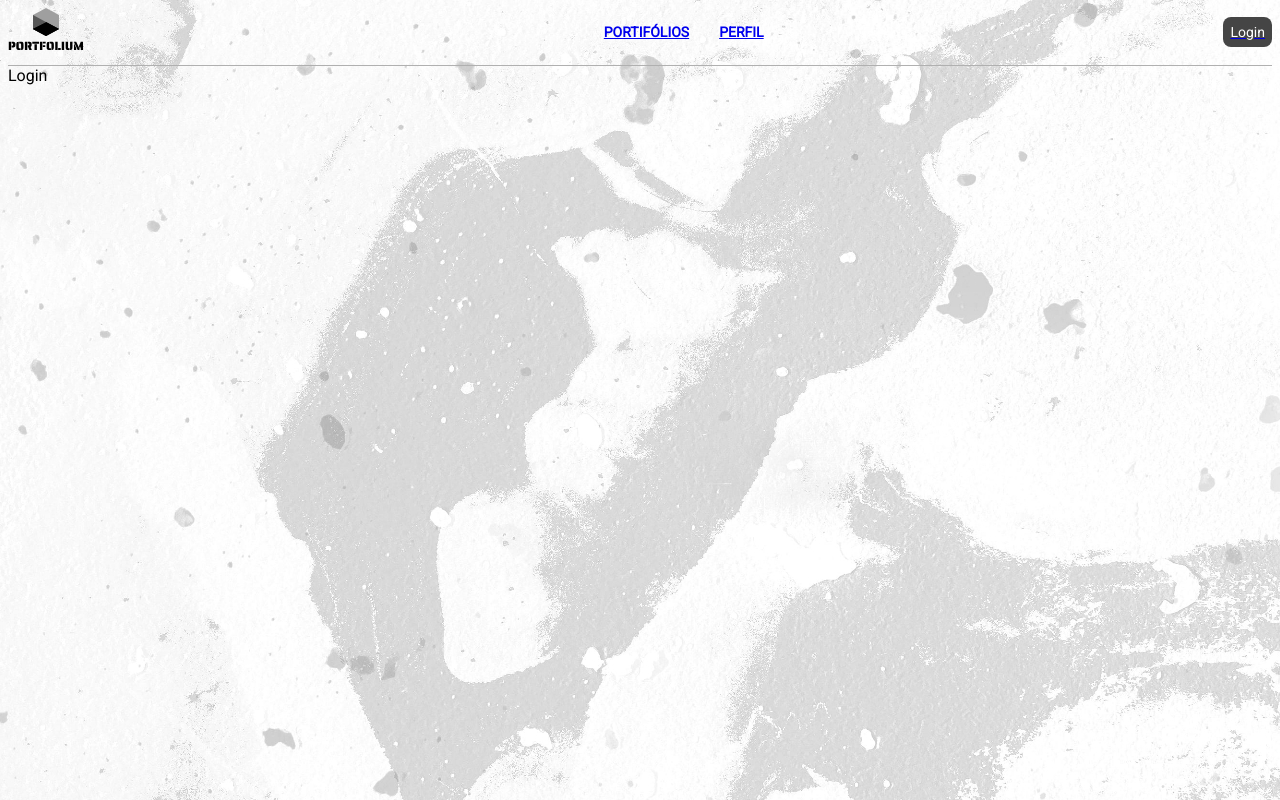
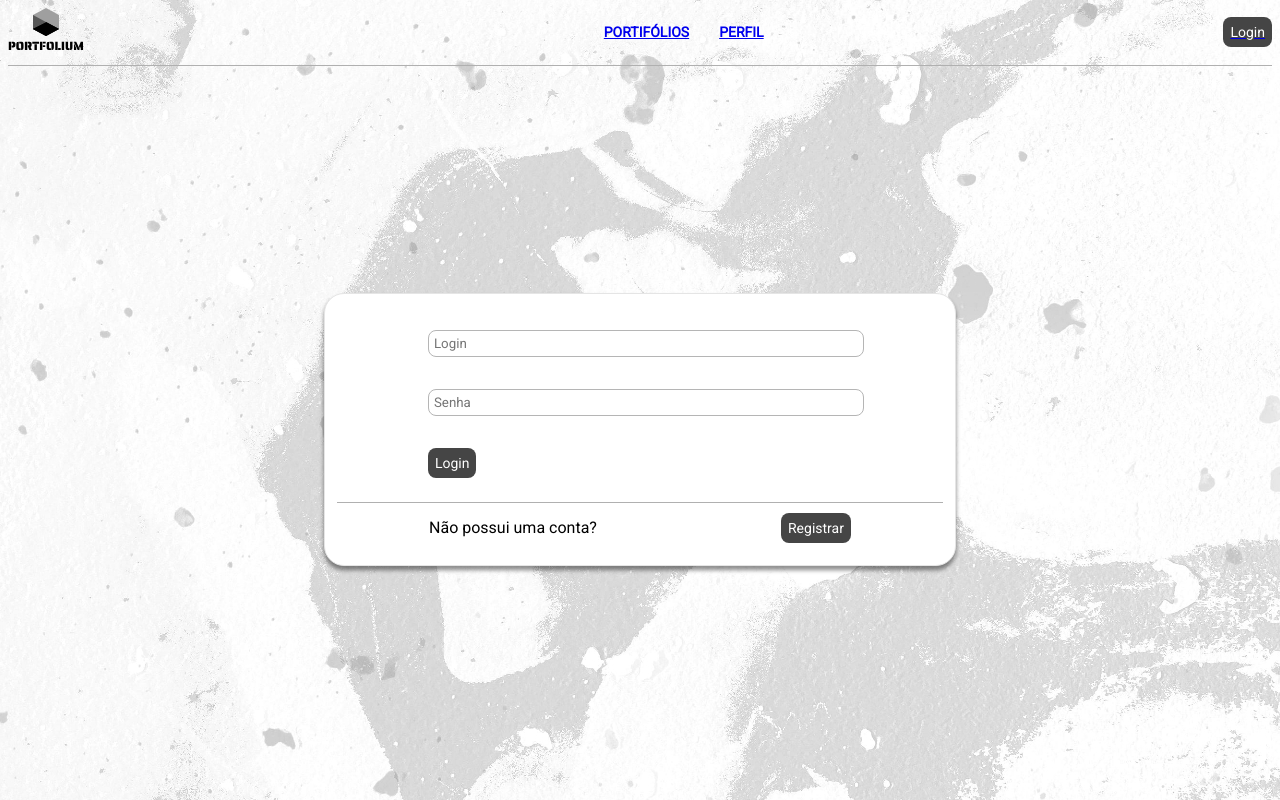
Before and after one commit to gphelipe1/portfolium_frontend, a React (Create React App) app in the folder frontend/: page /login in a window 1280 px wide. Built offline with nearby package versions, Linux system fonts and the light colour scheme.

Commit message:
feature: add login displayer

```diff
--- a/frontend/src/pages/Login/index.js
+++ b/frontend/src/pages/Login/index.js
@@ -1,7 +1,31 @@
 import React from "react";
 
+import Card from "../../components/Card";
+import Input from "../../components/Input";
+import Button from "../../components/Button";
+import Divider from "../../components/Divider";
+
+import { Container, CardWrapper, Form, Footer } from "./styles";
+
 const Login = () => {
-  return <div>Login</div>;
+  return (
+    <Container>
+      <CardWrapper>
+        <Card>
+          <Form>
+            <Input placeholder={"Login"} />
+            <Input placeholder={"Senha"} />
+            <Button>Login</Button>
+          </Form>
+          <Divider />
+          <Footer>
+            Não possui uma conta?
+            <Button>Registrar</Button>
+          </Footer>
+        </Card>
+      </CardWrapper>
+    </Container>
+  );
 };
 
 export default Login;
--- /dev/null
+++ b/frontend/src/pages/Login/styles.js
@@ -0,0 +1,34 @@
+import styled from "styled-components";
+
+export const Container = styled.div`
+  display: flex;
+  flex: 1;
+  justify-content: center;
+  align-items: center;
+`;
+
+export const CardWrapper = styled.div`
+  display: flex;
+  width: 50%;
+`;
+
+export const Form = styled.div`
+  display: flex;
+  flex: 1;
+  width: 70%;
+  margin: 24px;
+  flex-direction: column;
+  justify-content: space-between;
+
+  input {
+    margin-bottom: 32px;
+  }
+`;
+
+export const Footer = styled.div`
+  display: flex;
+  width: 100%;
+  padding: 10px;
+  align-items: center;
+  justify-content: space-around;
+`;
```
